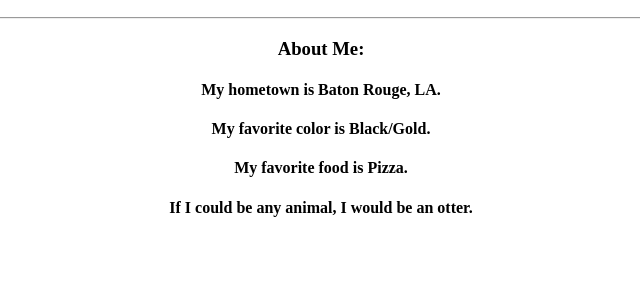
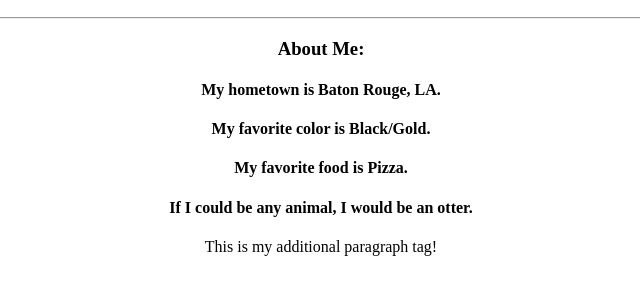
Before and after one commit to catiwumpus/day-3, a plain HTML site: page index.html in a window 1280 px wide. Shown: the part 110-404 px from the top of the page, without its empty margins (319-959 px from the left). Drawn offline with Linux system fonts and the light colour scheme.

Commit message:
adding paragraph tag and content

```diff
--- a/index.html
+++ b/index.html
@@ -15,6 +15,7 @@
 					<h4>My favorite color is Black/Gold.</h4>
 					<h4>My favorite food is Pizza.</h4>
 					<h4>If I could be any animal, I would be an otter.</h4>
+                    <p>This is my additional paragraph tag!</p>
 			</div>
 		  </body>
 		</html>
```
